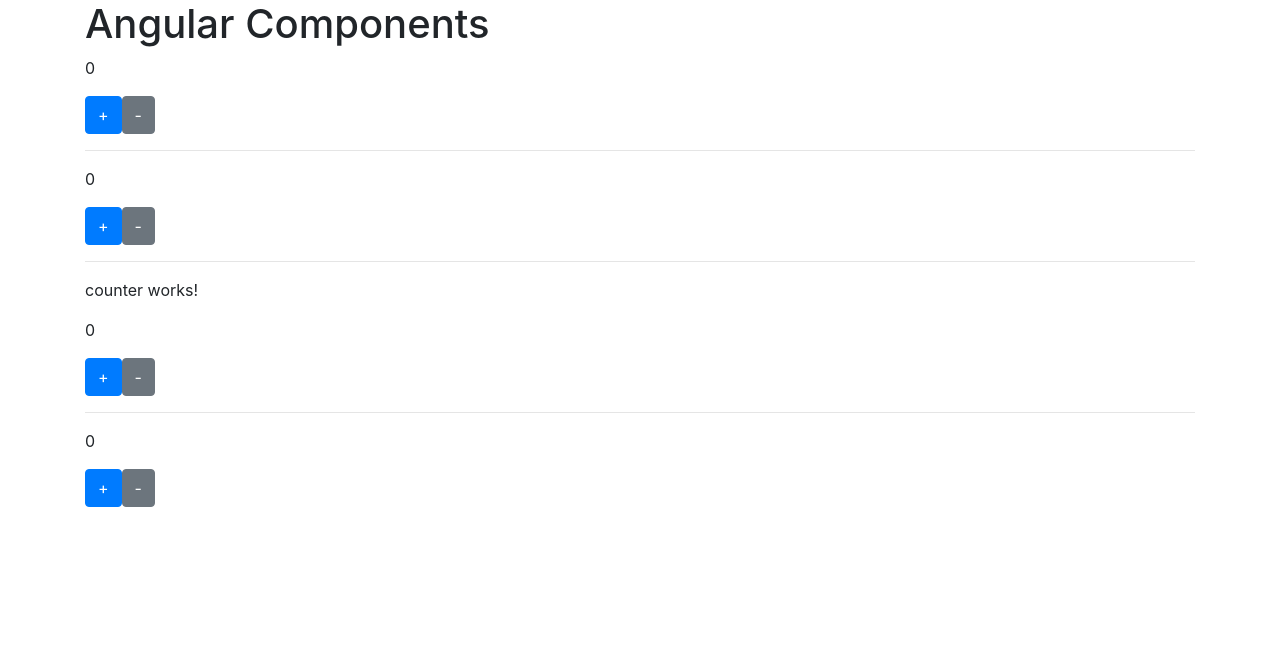
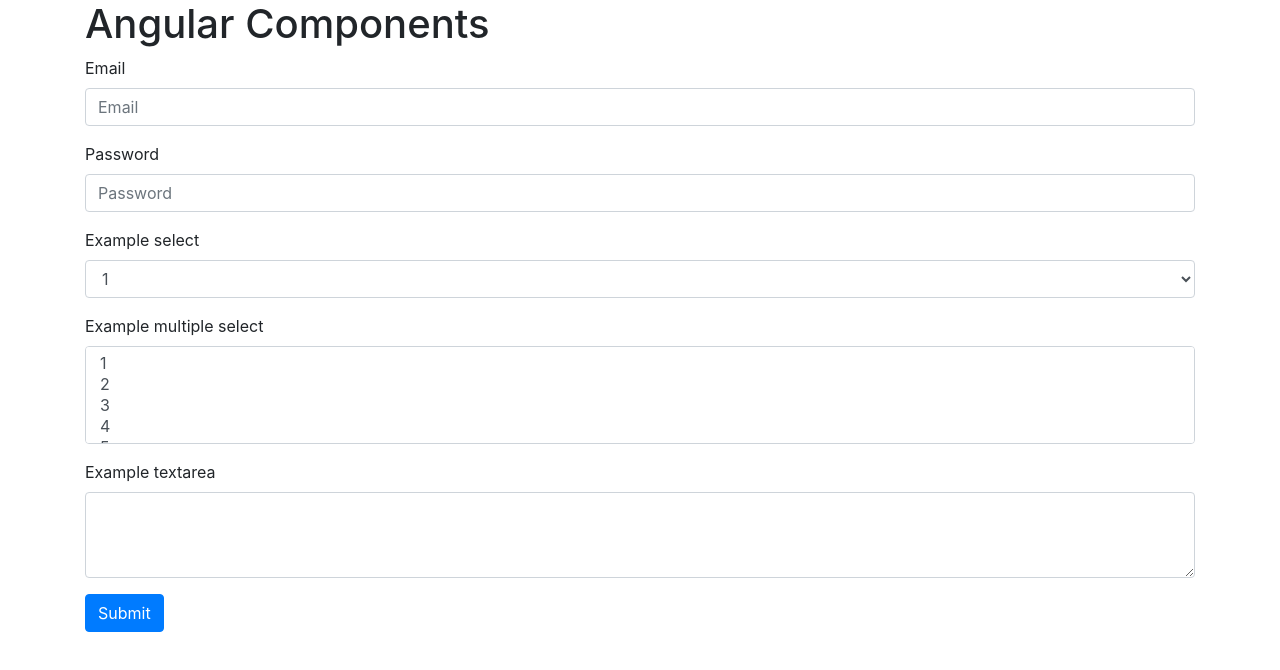
Before and after one commit to kine1991/angular-app, an Angular app: page / in a window 1280 px wide. Shown: the top 670 px of the page. Built offline with nearby package versions, Linux system fonts and the light colour scheme.

Commit message:
basic form 1

```diff
--- a/src/app/app.component.html
+++ b/src/app/app.component.html
@@ -2,8 +2,9 @@
     <h1>Angular Components</h1>
 
 
+    <app-form></app-form>
 
-    <p>{{appCounterService.counter}}</p>
+    <!-- <p>{{appCounterService.counter}}</p>
 
     <button (click)="appCounterService.increase()" class="btn btn-primary">+</button>
     <button (click)="appCounterService.decrease()" class="btn btn-secondary">-</button>
@@ -15,7 +16,7 @@
     <button (click)="localCounterService.decrease()" class="btn btn-secondary">-</button>
 
     <hr>
-    <app-counter></app-counter>
+    <app-counter></app-counter> -->
 
     <!-- <p>{{p | async}}</p> -->
 
--- /dev/null
+++ b/src/app/components/form/form.component.html
@@ -0,0 +1,49 @@
+<form [formGroup]="form" (ngSubmit)="onSubmit()" class="needs-validation" novalidate>
+    <div class="form-group">
+      <label for="exampleFormControlInput1">Email</label>
+      <input  formControlName="email" type="email" class="form-control" [class.is-invalid]="form.controls.email.invalid && !form.controls.email.untouched" [class.is-valid]="form.controls.email.valid && !form.controls.email.untouched" id="exampleFormControlInput1" placeholder="Email">
+      <div class="invalid-feedback" *ngIf="form.get('email').invalid && form.get('email').touched">
+          <span *ngIf="form.get('email').errors.required">email is required</span>
+          <span *ngIf="form.get('email').errors.email">incorrect email</span>
+      </div>
+    </div>
+    <div class="form-group">
+      <label for="exampleFormControlInput2">Password</label>
+      <input formControlName="password" type="text" class="form-control" [class.is-invalid]="form.controls.password.invalid && !form.controls.password.untouched" [class.is-valid]="form.controls.password.valid && !form.controls.password.untouched" id="exampleFormControlInput2" placeholder="Password">
+      <div class="invalid-feedback" *ngIf="form.get('password').invalid && form.get('password').touched">
+        <span *ngIf="form.get('password').errors.required">password is required</span>
+        <span *ngIf="form.get('password').errors.minlength ">length sould be more or equal {{form.get('password').errors.minlength.requiredLength}}</span>
+      </div>
+    </div>
+
+    <!-- <pre>{{form.get('password').errors | json}}</pre> -->
+
+
+    <div class="form-group">
+      <label for="exampleFormControlSelect1">Example select</label>
+      <select class="form-control" id="exampleFormControlSelect1">
+        <option>1</option>
+        <option>2</option>
+        <option>3</option>
+        <option>4</option>
+        <option>5</option>
+      </select>
+    </div>
+    <div class="form-group">
+      <label for="exampleFormControlSelect2">Example multiple select</label>
+      <select multiple class="form-control" id="exampleFormControlSelect2">
+        <option>1</option>
+        <option>2</option>
+        <option>3</option>
+        <option>4</option>
+        <option>5</option>
+      </select>
+    </div>
+    <div class="form-group">
+      <label for="exampleFormControlTextarea1">Example textarea</label>
+      <textarea class="form-control" id="exampleFormControlTextarea1" rows="3"></textarea>
+    </div>
+    <button  class="btn btn-primary" type="submit">Submit</button>
+  </form>
+
+  <!-- is-invalid -->
--- /dev/null
+++ b/src/app/components/form/form.component.ts
@@ -0,0 +1,28 @@
+import { Component, OnInit } from '@angular/core';
+import { FormGroup, FormControl, Validators } from '@angular/forms';
+
+@Component({
+  selector: 'app-form',
+  templateUrl: './form.component.html',
+  styleUrls: ['./form.component.scss']
+})
+export class FormComponent implements OnInit {
+  form: FormGroup
+
+  constructor() { }
+
+  ngOnInit() {
+    this.form = new FormGroup({
+      email: new FormControl('', [Validators.required, Validators.email]),
+      password: new FormControl('', [Validators.required, Validators.minLength(6)]),
+    });
+  }
+
+  onSubmit(){
+     console.log('Form submitted: ', this.form);
+     console.log(this.form.valid)
+     const formData = {...this.form.value}
+     console.log(formData)
+  }
+
+}
```
Also changed, not shown: src/app/app.module.ts (+5 -2 lines), src/app/components/form/form.component.scss (added).
